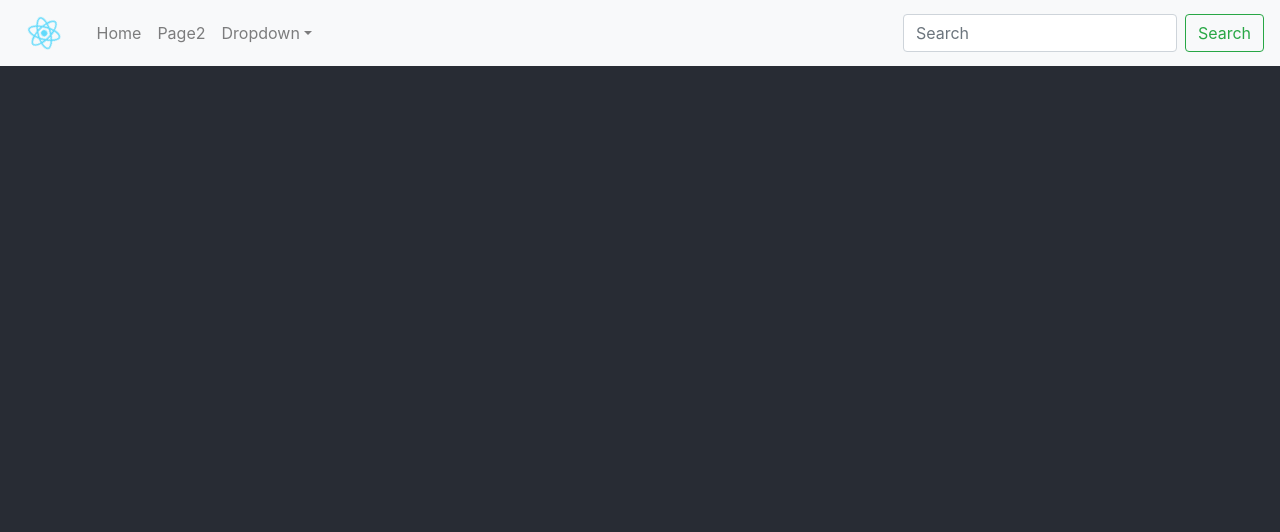
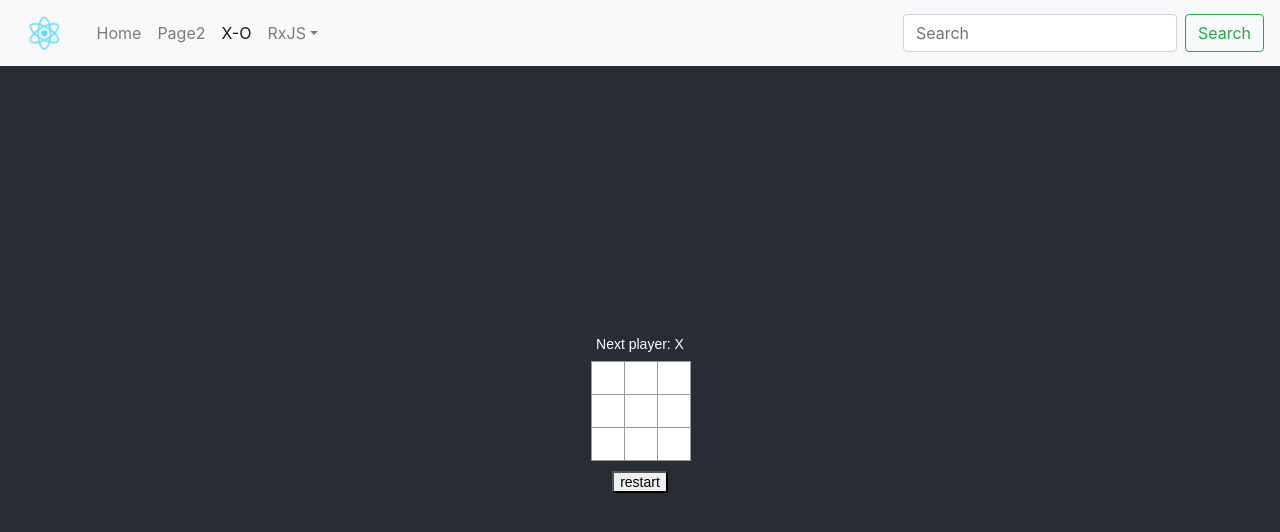
Before and after one commit to TraianAlex/my-app, a React app: page /x-o in a window 1280 px wide. Shown: the top 532 px of the page. Built offline with nearby package versions, Linux system fonts and the light colour scheme.

Commit message:
add x-o, continue rxjs example

```diff
--- a/package.json
+++ b/package.json
@@ -52,7 +52,8 @@
     "react-dom": "^16.13.1",
     "react-router-dom": "^5.1.2",
     "resolve": "1.15.0",
-    "resolve-url-loader": "3.1.1",
+    "resolve-url-loader": "^3.1.2",
+    "rxjs": "^6.6.3",
     "sass-loader": "8.0.2",
     "semver": "6.3.0",
     "style-loader": "0.23.1",
@@ -60,7 +61,7 @@
     "ts-pnp": "1.1.5",
     "url-loader": "2.3.0",
     "webpack": "4.41.5",
-    "webpack-dev-server": "3.10.2",
+    "webpack-dev-server": "^3.11.0",
     "webpack-manifest-plugin": "2.2.0",
     "workbox-webpack-plugin": "4.3.1"
   },
--- a/src/App.js
+++ b/src/App.js
@@ -1,10 +1,11 @@
-import React from 'react';
-import { BrowserRouter, Route, Switch, Redirect } from 'react-router-dom';
-import './App.css';
-import Navigation from './layout/Navigation';
-import Page1 from './components/Page1';
-import Page2 from './components/Page2';
-
+import React from "react";
+import { BrowserRouter, Route, Switch, Redirect } from "react-router-dom";
+import "./App.css";
+import Navigation from "./layout/Navigation";
+import Page1 from "./components/Page1";
+import Page2 from "./components/Page2";
+import { Results } from "./components/Results";
+import AppXo from "./components/x-o";
 
 function App() {
   return (
@@ -16,6 +17,8 @@ function App() {
             <Redirect from="/home" to="/" />
             <Route path="/" component={Page1} exact />
             <Route path="/page2" component={Page2} exact />
+            <Route path="/results" component={Results} exact />
+            <Route path="/x-o" component={AppXo} exact />
           </Switch>
         </header>
       </BrowserRouter>
--- /dev/null
+++ b/src/components/Results.js
@@ -0,0 +1,61 @@
+// eslint-disable-next-line
+import React, { useEffect } from "react";
+import { from, fromEvent } from "rxjs";
+import { ajax } from "rxjs/ajax";
+import { filter, map, pluck, timeInterval } from "rxjs/operators";
+// eslint-disable-next-line
+import { observer } from "../utils/start";
+
+const num$ = from([-2, -1, 0, 1, 2]);
+
+export const Results = () => {
+  useEffect(() => {
+    num$
+      .pipe(
+        filter((num) => num > 0),
+        map((positiveNum) => positiveNum * 3)
+      )
+      .subscribe(observer);
+
+    const result = document.getElementById("result");
+    const okButton = document.getElementById("okButton");
+    const ajaxResult = document.getElementById("ajaxResult");
+    let clicks$ = fromEvent(okButton, "click");
+    clicks$
+      .pipe(
+        pluck("clientX"),
+        timeInterval(),
+        map(
+          (clickInfo) =>
+            `${clickInfo.interval / 1000} seconds (${clickInfo.value})`
+        )
+      )
+      .subscribe(
+        (value) => {
+          ajax(
+            "http://www.json-generator.com/api/json/get/cacSyGygmW?indent=2"
+          ).subscribe((ajaxResponse) => {
+            console.log(ajaxResponse.response);
+            for (let ajaxRespons of ajaxResponse.response) {
+              ajaxResult.innerHTML += ajaxRespons.name + "<br>";
+            }
+          });
+          console.log("from component", value);
+          result.innerHTML += value + "<br>";
+        },
+        (err) => console.log(`ERROR: ${err}`),
+        () => console.log("All done.")
+      );
+  }, []);
+
+  return (
+    <div>
+      RxJS results:
+      <button id="okButton">OK</button>
+      <div id="result"></div>
+      <div id="ajaxResult"></div>
+    </div>
+  );
+};
+
+// https://www.json-generator.com
--- /dev/null
+++ b/src/components/x-o.js
@@ -0,0 +1,113 @@
+// useState: tic tac toe
+// https://codesandbox.io/s/sleepy-browser-gftkp?file=/src/utils.js
+// http://localhost:3000/isolated/final/04.js
+
+import * as React from "react";
+// @ts-ignore
+import classes from "./x-o.module.css";
+
+function Board() {
+  const [squares, setSquares] = React.useState(Array(9).fill(null));
+  console.log(squares);
+
+  const nextValue = calculateNextValue(squares);
+  const winner = calculateWinner(squares);
+  const status = calculateStatus(winner, squares, nextValue);
+
+  function selectSquare(square) {
+    if (winner || squares[square]) {
+      return;
+    }
+    const squaresCopy = [...squares];
+    squaresCopy[square] = nextValue;
+    setSquares(squaresCopy);
+  }
+
+  function restart() {
+    setSquares(Array(9).fill(null));
+  }
+
+  function renderSquare(i) {
+    return (
+      <button className={classes.square} onClick={() => selectSquare(i)}>
+        {squares[i]}
+      </button>
+    );
+  }
+
+  return (
+    <div>
+      <div className={classes.status}>{status}</div>
+      <div className="board-row">
+        {renderSquare(0)}
+        {renderSquare(1)}
+        {renderSquare(2)}
+      </div>
+      <div className="board-row">
+        {renderSquare(3)}
+        {renderSquare(4)}
+        {renderSquare(5)}
+      </div>
+      <div className="board-row">
+        {renderSquare(6)}
+        {renderSquare(7)}
+        {renderSquare(8)}
+      </div>
+      <button className={classes.restart} onClick={restart}>
+        restart
+      </button>
+    </div>
+  );
+}
+
+function Game() {
+  return (
+    <div className={classes.game}>
+      <div className="game-board">
+        <Board />
+      </div>
+    </div>
+  );
+}
+
+function calculateStatus(winner, squares, nextValue) {
+  return winner
+    ? `Winner: ${winner}`
+    : squares.every(Boolean)
+    ? `Scratch: Cat's game`
+    : `Next player: ${nextValue}`;
+}
+
+function calculateNextValue(squares) {
+  const xSquaresCount =
+    squares.filter((r) => r === "X").length;
+  const oSquaresCount =
+    squares.filter((r) => r === "O").length;
+  return oSquaresCount === xSquaresCount ? "X" : "O";
+}
+
+function calculateWinner(squares) {
+  const lines = [
+    [0, 1, 2],
+    [3, 4, 5],
+    [6, 7, 8],
+    [0, 3, 6],
+    [1, 4, 7],
+    [2, 5, 8],
+    [0, 4, 8],
+    [2, 4, 6],
+  ];
+  for (let i = 0; i < lines.length; i++) {
+    const [a, b, c] = lines[i];
+    if (squares[a] && squares[a] === squares[b] && squares[a] === squares[c]) {
+      return squares[a];
+    }
+  }
+  return null;
+}
+
+function AppXo() {
+  return <Game />;
+}
+
+export default AppXo;
--- /dev/null
+++ b/src/components/x-o.module.css
@@ -0,0 +1,54 @@
+.game {
+  font: 14px 'Century Gothic', Futura, sans-serif;
+  margin: 20px;
+  min-height: 260px;
+}
+
+.game ol,
+.game ul {
+  padding-left: 30px;
+}
+
+.board-row:after {
+  clear: both;
+  content: '';
+  display: table;
+}
+
+.status {
+  margin-bottom: 10px;
+}
+
+.restart {
+  margin-top: 10px;
+}
+
+.square {
+  background: #fff;
+  border: 1px solid #999;
+  float: left;
+  font-size: 24px;
+  font-weight: bold;
+  line-height: 34px;
+  height: 34px;
+  margin-right: -1px;
+  margin-top: -1px;
+  padding: 0;
+  text-align: center;
+  width: 34px;
+}
+
+.square:focus {
+  outline: none;
+  background: #ddd;
+}
+
+.game {
+  display: flex;
+  flex-direction: row;
+}
+
+.game-info {
+  margin-left: 20px;
+  min-width: 190px;
+}
--- a/src/layout/Navigation.js
+++ b/src/layout/Navigation.js
@@ -1,6 +1,7 @@
 import React, { Component } from "react";
 import { Navbar, Nav, NavDropdown, Form, FormControl, Button } from 'react-bootstrap';
 import { NavLink } from 'react-router-dom';
+// @ts-ignore
 import logo from '../logo.svg';
 
 export default class Navigation extends Component {
@@ -13,8 +14,9 @@ export default class Navigation extends Component {
           <Nav className="mr-auto">
             <Nav.Link as={NavLink} to="/home">Home</Nav.Link>
             <Nav.Link as={NavLink} to="/page2">Page2</Nav.Link>
-            <NavDropdown title="Dropdown" id="basic-nav-dropdown">
-              <NavDropdown.Item href="#action/3.1">Action</NavDropdown.Item>
+            <Nav.Link as={NavLink} to="/x-o">X-O</Nav.Link>
+            <NavDropdown title="RxJS" id="basic-nav-dropdown">
+              <NavDropdown.Item as={NavLink} to="/results">Results</NavDropdown.Item>
               <NavDropdown.Item href="#action/3.2">
                 Another action
               </NavDropdown.Item>
--- /dev/null
+++ b/src/utils/start.js
@@ -0,0 +1,106 @@
+// eslint-disable-next-line
+import { Observable, from, fromEvent } from "rxjs";
+// eslint-disable-next-line
+import { ajax } from "rxjs/ajax";
+import { filter, map, pluck, timeInterval } from "rxjs/operators";
+
+//#region Observable examples video 2, 3 Creating Observables
+let bookArray = [
+  { bookID: 1, title: "Goodnight Moon" },
+  { bookID: 2, title: "Winnnie-the-Pooh" },
+  { bookID: 2, title: "Where the Wild Thinks Are" },
+];
+let bookObservable$ = from(bookArray);
+bookObservable$
+  .subscribe
+  // process values
+  // process error
+  // process completion
+  ();
+
+// let okButton = document.getElementById("okButton");
+// let clickObservable$ = fromEvent(okButton, "click");
+// clickObservable$
+//   .subscribe
+//   // process values
+//   // process error
+//   // process completion (unnecessary)
+//   ();
+
+// let httpObservable$ = ajax.getJSON("api/book");
+// httpObservable$
+//   .subscribe
+//   // process values
+//   // process error
+//   // process completion
+//   ();
+
+let num$ = from([-2, -1, 0, 1, 2]);
+export const observer = {
+  next: (value) => console.log(value),
+  error: (err) => console.log(`ERROR: ${err}`),
+  complete: () => console.log("All done"),
+};
+//num$.subscribe(observer);
+num$
+  .pipe(
+    filter((num) => num > 0),
+    map((positiveNum) => positiveNum * 3)
+  )
+  .subscribe(observer);
+
+let customObservable = Observable.create((subscriber) => {
+  //   if (newValue) {
+  //     subscribe.next(newValue);
+  //   }
+  //   if (newError) {
+  //     subscriber.error(newError);
+  //   }
+  //   if (done) {
+  //     subscriber.complete();
+  //   }
+});
+num$.subscribe(customObservable); // ?
+
+let clicks$ = fromEvent(document, "click");
+clicks$
+  .pipe(
+    pluck("clientX"),
+    timeInterval(),
+    map(
+      (clickInfo) => `${clickInfo.interval / 1000} seconds (${clickInfo.value})`
+    )
+  )
+  .subscribe(
+    (value) => console.log('from start', value),
+    (err) => console.log(`ERROR: ${err}`),
+    () => console.log("All done.")
+  );
+
+// let nums = [2, 4, 6, 9, 10];
+
+// // let numsObservable$ = from(nums);
+
+// let evenNumbers$ = Observable.create(subscriber => {
+//   for (let currentNum of nums) {
+//     if (currentNum % 2 === 0) {
+//       subscriber.next(currentNum);
+//     }
+//     else {
+//       subscriber.error('Value is not even.');
+//     }
+//   }
+//   subscriber.complete();
+// });
+
+// evenNumbers$.subscribe(
+//   (value) => console.log(value),
+//   (err) => console.log(`ERROR: ${err}`),
+//   () => console.log('All done.')
+// );
+//#endregion
+
+//#region video 4 Subscribing to Observables with Observers
+
+
+//#endregion
```
Also changed, not shown: src/components/Page1.js (+4 -7 lines), src/utils/data.js (added, +14 -0 lines), 1 other file (tests, documents, lock files or other folders).
